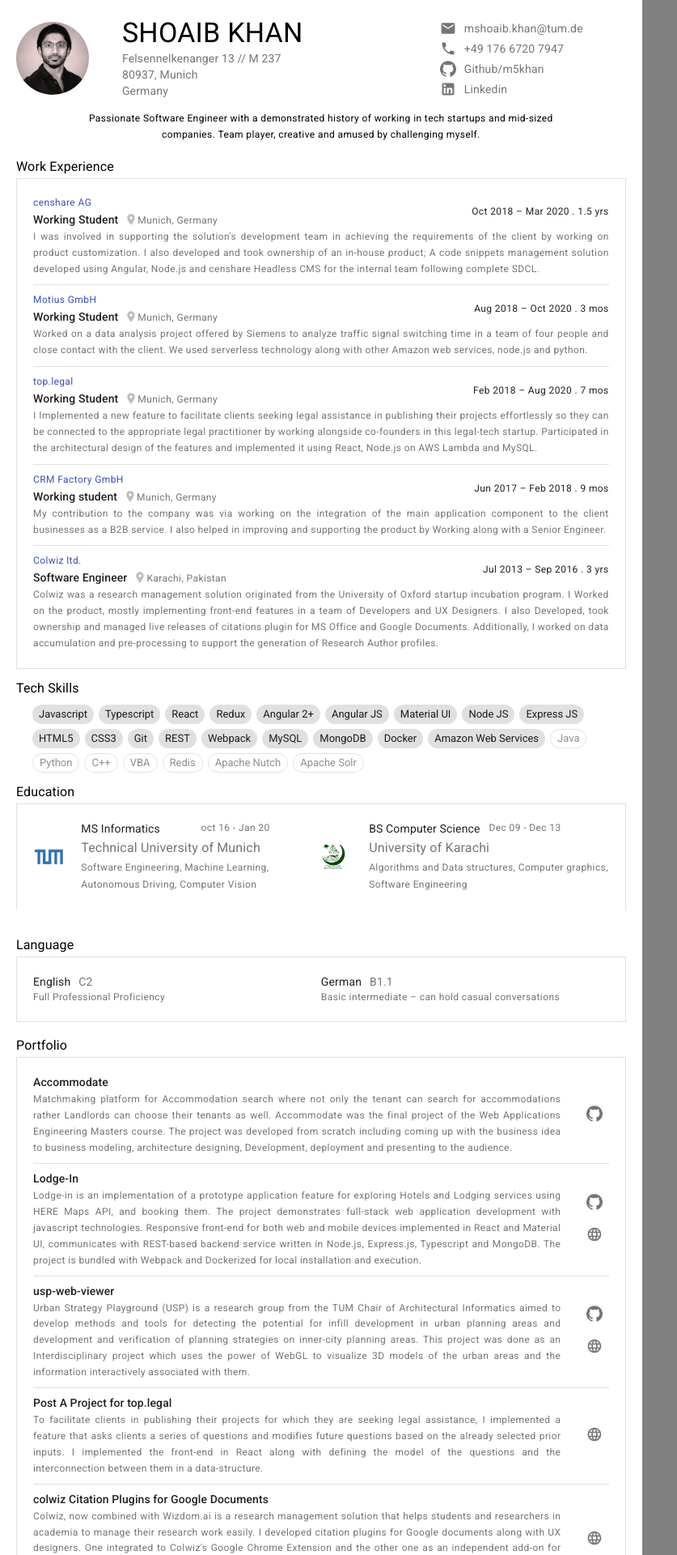
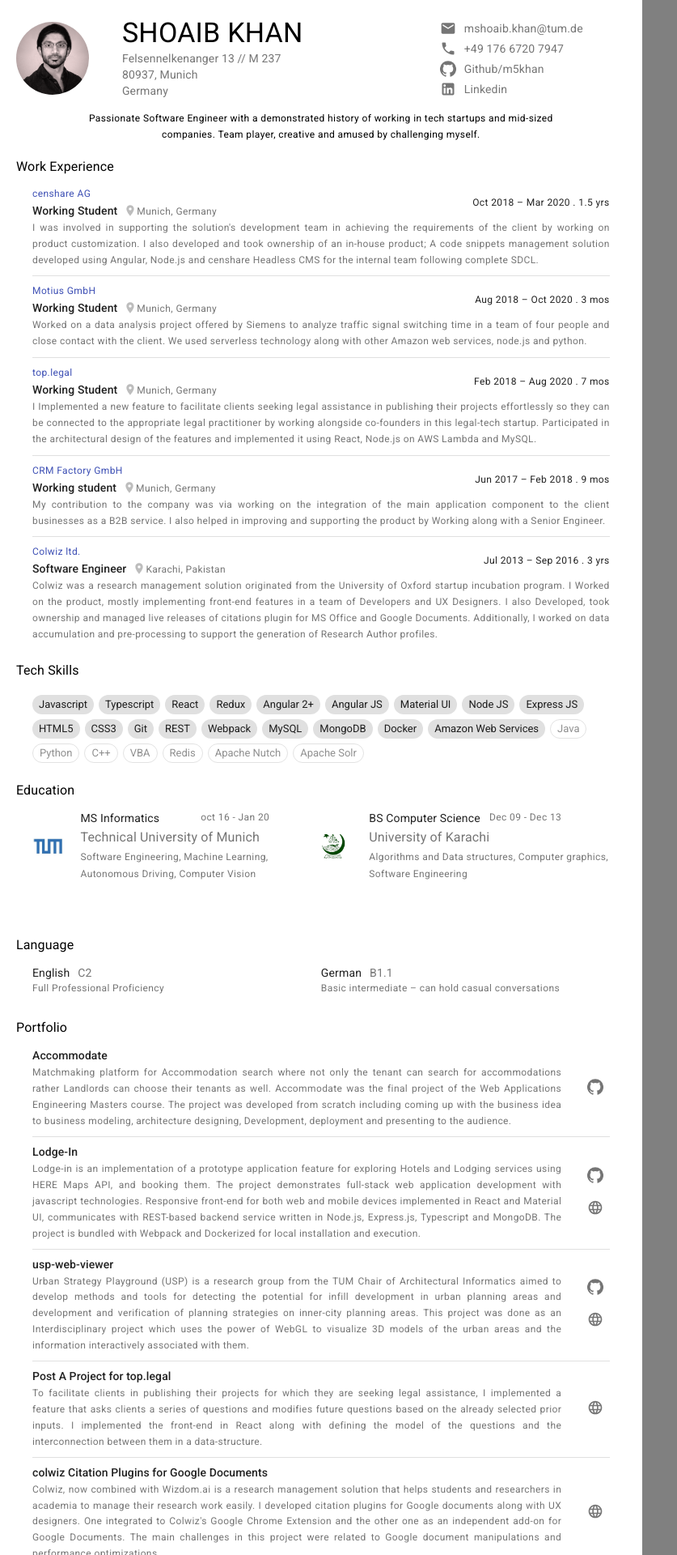
Before and after one commit to m5khan/my-cv, a React (Create React App) app: page / in a window 1280 px wide. Shown: the top 1920 px of the page at 81% size, without its empty margins (0-837 px from the left). Built offline with nearby package versions, Linux system fonts and the light colour scheme.

Commit message:
version 2

```diff
--- a/src/App.js
+++ b/src/App.js
@@ -28,13 +28,13 @@
       <div style={{padding: '20px'}}>
       <Spacing height={10}/>
       <Typography variant="subtitle1">Language</Typography>
-      <Paper variant="outlined" square style={{padding: '20px'}}>
+      <Paper elevation={0} square style={{padding: '10px 20px'}}>
         <Language />
       </Paper>
 
       <Spacing height={15}/>
       <Typography variant="subtitle1">Portfolio</Typography>
-      <Paper variant="outlined" square style={{padding: '20px'}}>
+      <Paper elevation={0} square style={{padding: '10px 20px'}}>
         <Projects projects={ResumeData.projects}/>
       </Paper>
       </div>
--- a/src/components/Resume.jsx
+++ b/src/components/Resume.jsx
@@ -17,7 +17,7 @@
         <Header></Header>
         <Spacing height={15}/>
         <Typography variant="subtitle1">Work Experience</Typography>
-        <Paper variant="outlined" square style={{padding: '20px'}}>
+        <Paper elevation={0} square style={{padding: '10px 20px'}}>
         <Experience {...ResumeData.work[0]}/>
         <Spacing height={9}/>
         <Divider /><Spacing height={9}/>
@@ -35,13 +35,13 @@
 
         <Spacing height={10}/>
         <Typography variant="subtitle1">Tech Skills</Typography>
-        <Box style={{padding: '0 20px'}}>
+        <Paper elevation={0} style={{padding: '10px 20px'}}>
             <Skills skills={ResumeData.skills} skillsSecondary={ResumeData.skillsSecondary}/>
-        </Box>
+        </Paper>
 
         <Spacing height={10}/>
         <Typography variant="subtitle1">Education</Typography>
-        <Paper variant="outlined" square style={{padding: '20px'}}>
+        <Paper elevation={0} square style={{padding: '10px 20px'}}>
             <Education ms={ResumeData.education.MS} bs={ResumeData.education.BS} />
         </Paper>
         </>
```
